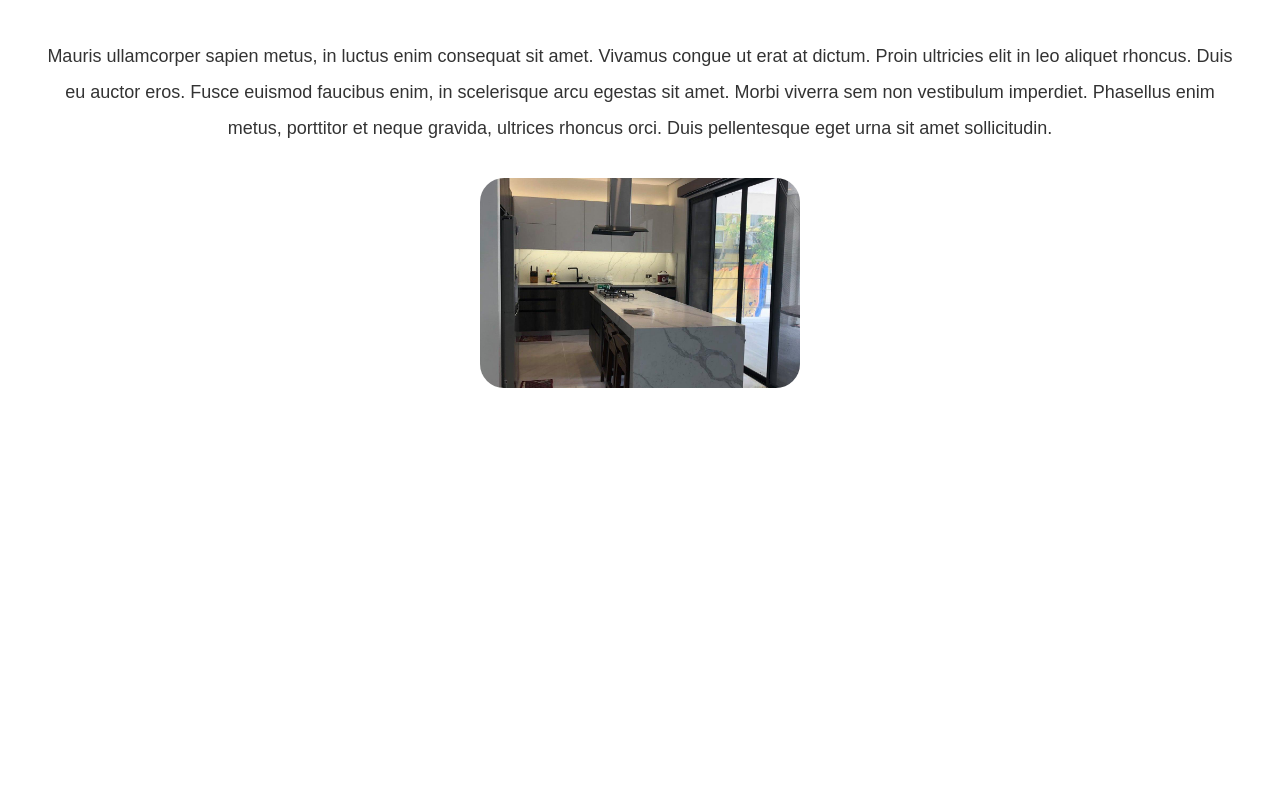
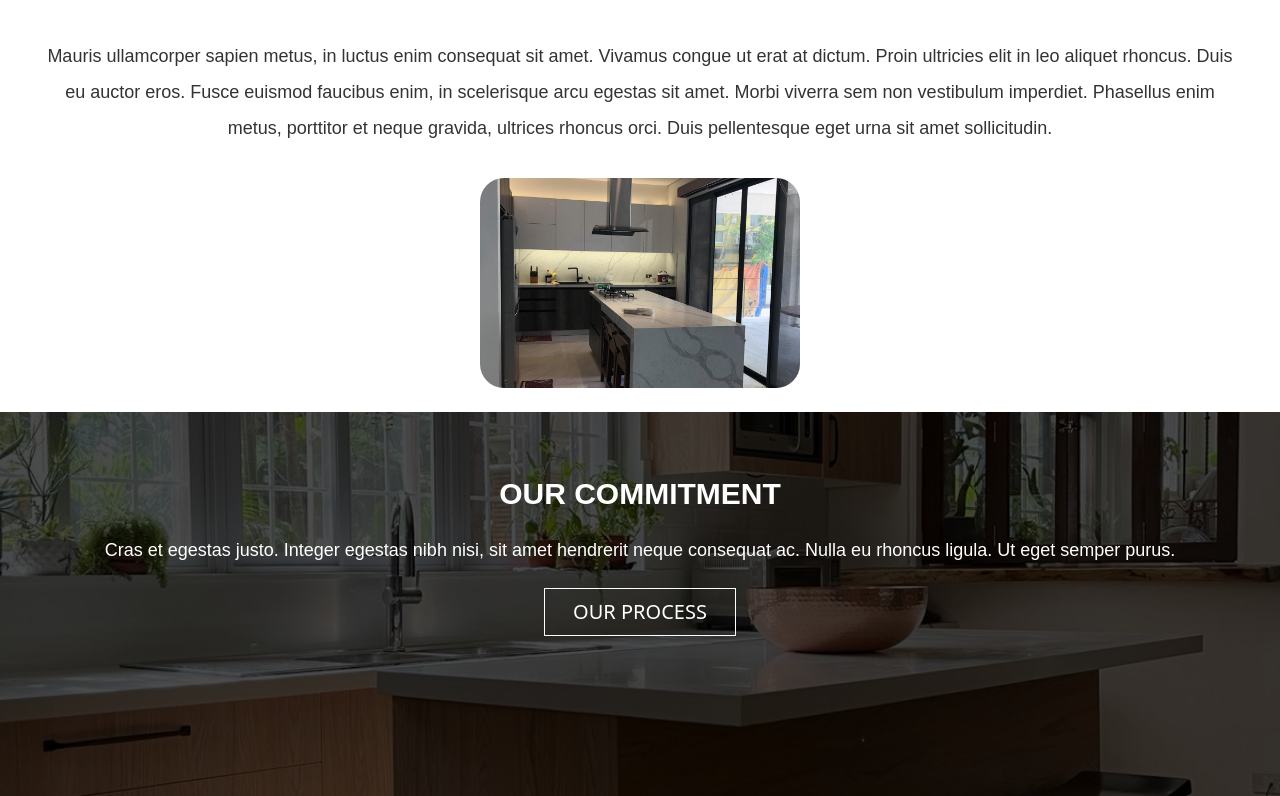
Before and after one commit to RnelF/de-ecommerce, a Next.js app: page / in a window 1280 px wide. Shown: the part 1766-2562 px from the top of the page. Before the commit the page ends 2234 px from the top, so only its background shows below. Built offline with nearby package versions, Linux system fonts and the light colour scheme.

Commit message:
updated thirdcontent component

```diff
--- a/app/components/SecondContent.tsx
+++ b/app/components/SecondContent.tsx
@@ -28,7 +28,7 @@ export default function SecondContent() {
         </p>
       </div>
 
-      <div className="w-[320px] h-[210px] overflow-hidden flex items-center justify-center mb-20 rounded-3xl ">
+      <div className="w-[320px] h-[210px] overflow-hidden flex items-center justify-center mb-6 rounded-3xl ">
         <Image
           src="/kitchen-pics/k11.jpg"
           alt="img"
--- a/app/components/ThirdContent.tsx
+++ b/app/components/ThirdContent.tsx
@@ -1,7 +1,27 @@
 export default function ThirdContent() {
   return (
-    <div>
-      <div></div>
+    <div className="relative bg-[url('/kitchen-pics/k7.jpg')] bg-cover bg-center h-96 w-full px-7 pt-16">
+      <div className="absolute inset-0 bg-black opacity-70"></div>
+
+      <div className="relative flex flex-col gap-5 justify-center items-center z-10">
+        <div className="text-center font-extrabold text-3xl text-white font-jost">
+          <h1>OUR COMMITMENT</h1>
+        </div>
+
+        <div className="text-center text-lg text-white font-jost leading-loose">
+          <p>
+            Cras et egestas justo. Integer egestas nibh nisi, sit amet hendrerit
+            neque consequat ac. Nulla eu rhoncus ligula. Ut eget semper purus.
+          </p>
+        </div>
+        <div>
+          <button className="border text-xl border-white w-48 h-12">
+            <a href="#" className="uppercase text-white">
+              Our process
+            </a>
+          </button>
+        </div>
+      </div>
     </div>
   );
 }
```
